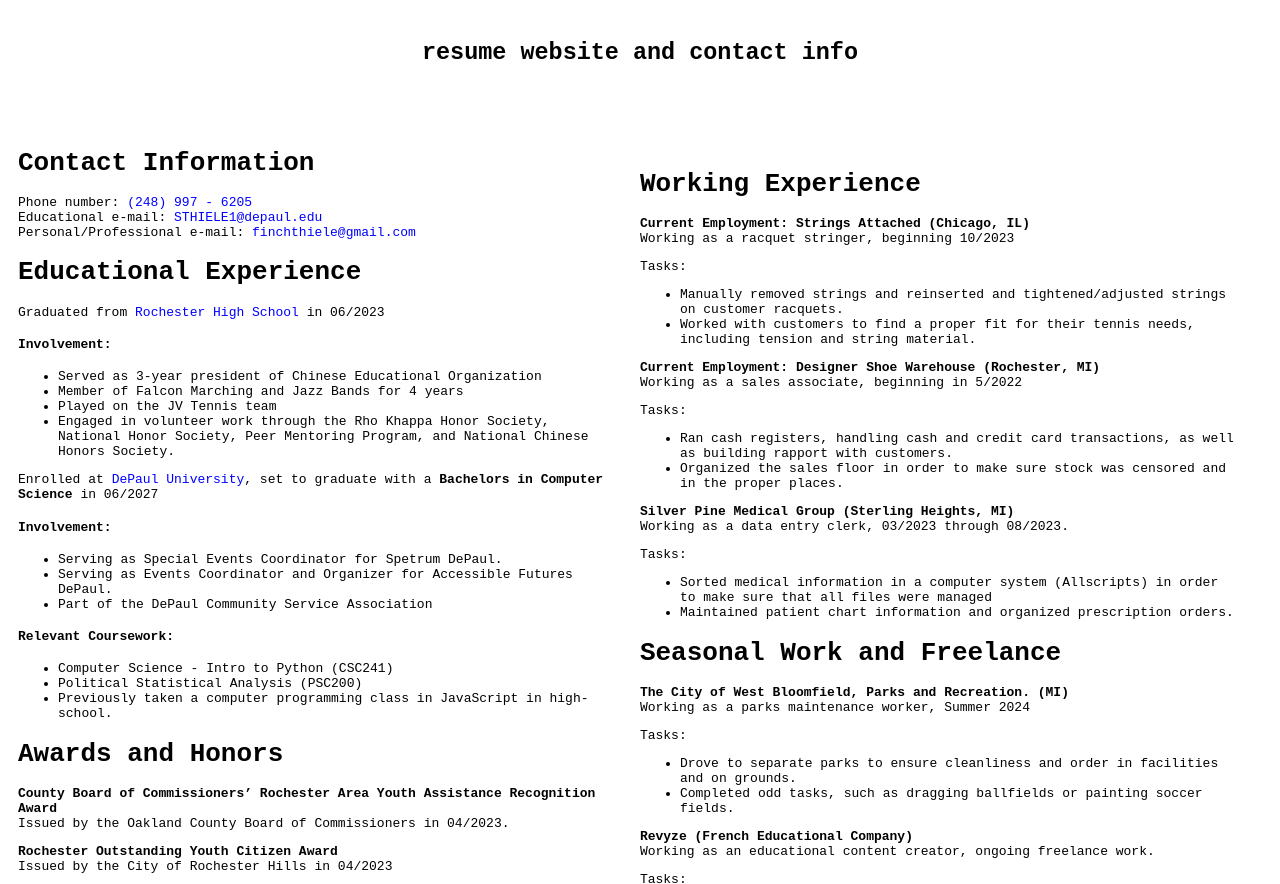
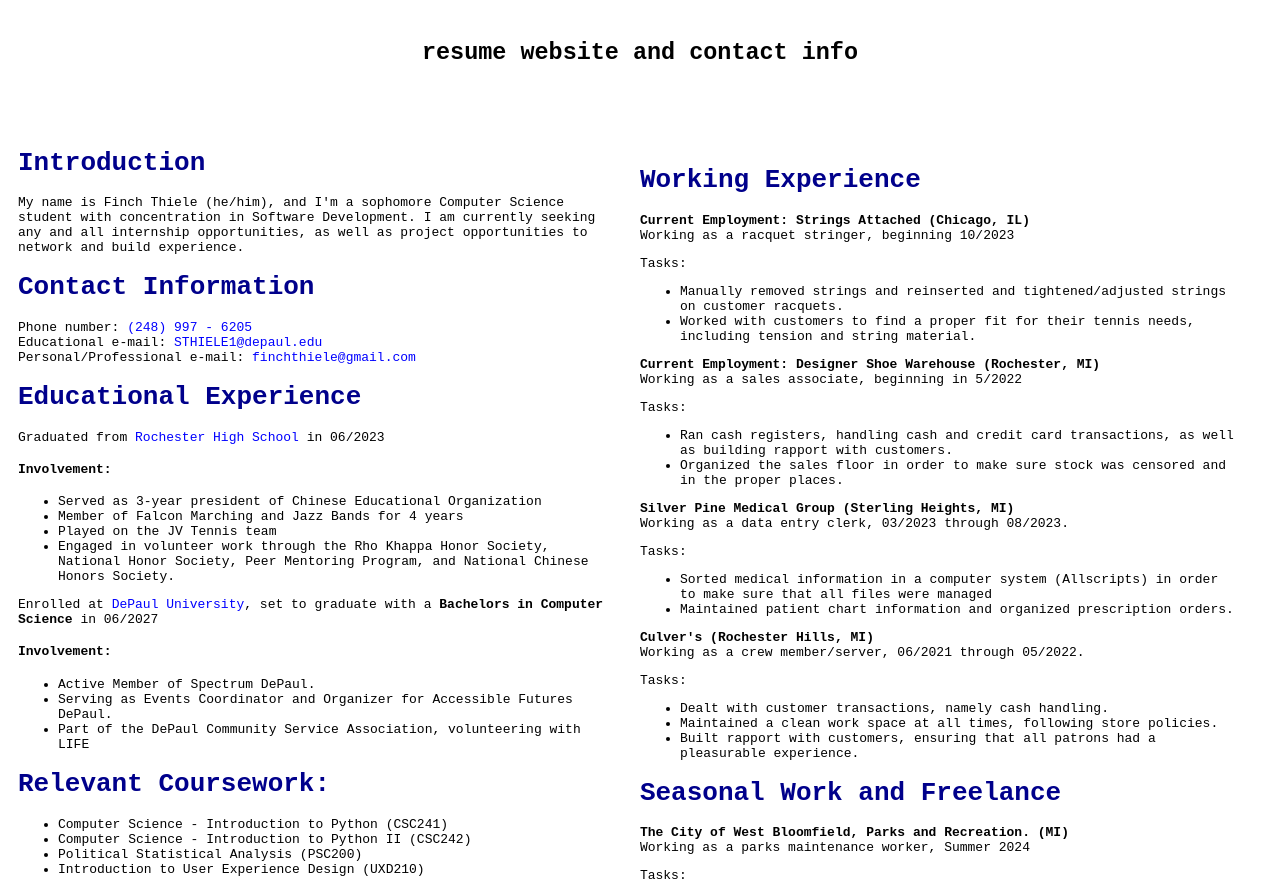
Before and after one commit to finchthiele/resume, a plain HTML site: page index.html in a window 1280 px wide. Shown: the part 142-1026 px from the top of the page. Drawn offline with Linux system fonts and the light colour scheme.

Commit message:
Update index.html

```diff
--- a/index.html
+++ b/index.html
@@ -34,6 +34,7 @@
     }
     h1{
         padding: 0px;
+        color: darkblue
 
     }
 
@@ -60,10 +61,12 @@
 </style>
 <body>
     <header>
-        <h1>Finch Thiele (he/him)</h1>
+        <h1>Finch Thiele</h1>
         <center><h6>resume website and contact info</h6></h5></center>
     </header>
         <div class="centered">
+        <h1>Introduction</h1>
+        <p>My name is Finch Thiele (he/him), and I'm a sophomore Computer Science student with concentration in Software Development. I am currently seeking any and all internship opportunities, as well as project opportunities to network and build experience.</p>
         <h1>Contact Information</h1>
         <p>Phone number: <span style="color:blue">(248) 997 - 6205</span><br>Educational e-mail: <span style="color:blue">STHIELE1@depaul.edu</span><br>Personal/Professional e-mail: <span style="color:blue">finchthiele@gmail.com</span></p>
           <h1>Educational Experience</h1>
@@ -78,15 +81,16 @@
           <p>Enrolled at <span style="color:blue">DePaul University</span>, set to graduate with a <b>Bachelors in Computer Science</b> in 06/2027</p>
           <h4>Involvement:</h4>
           <ul>
-            <li>Serving as Special Events Coordinator for Spetrum DePaul.</li>
+            <li>Active Member of Spectrum DePaul.</li>
             <li>Serving as Events Coordinator and Organizer for Accessible Futures DePaul. </li>
-            <li>Part of the DePaul Community Service Association</li>
+            <li>Part of the DePaul Community Service Association, volunteering with LIFE</li>
           </ul>
-          <h4>Relevant Coursework:</h4>
+          <h1>Relevant Coursework:</h1>
           <ul>
-            <li>Computer Science - Intro to Python (CSC241)</li>
+            <li>Computer Science - Introduction to Python (CSC241)</li>
+            <li>Computer Science - Introduction to Python II (CSC242)</li>
             <li>Political Statistical Analysis (PSC200)</li>
-            <li>Previously taken a computer programming class in JavaScript in high-school.</li>
+            <li>Introduction to User Experience Design (UXD210)</li>
           </ul>
           <h1>Awards and Honors</h1>
           <p><b>County Board of Commissioners’ Rochester Area Youth Assistance Recognition Award</b><br> Issued by the Oakland County Board of Commissioners in 04/2023.</p>
@@ -117,12 +121,21 @@
             <li>Maintained patient chart information and organized prescription orders.</li>
           </ul>
 
+          <p><b>Culver's (Rochester Hills, MI)</b><br> Working as a crew member/server, 06/2021 through 05/2022.</p>
+          <p>Tasks:</p>
+          <ul>
+            <li>Dealt with customer transactions, namely cash handling.</li>
+            <li>Maintained a clean work space at all times, following store policies.</li>
+            <li>Built rapport with customers, ensuring that all patrons had a pleasurable experience.</li>
+          </ul>
+
           <h1>Seasonal Work and Freelance</h1>
           <p><b>The City of West Bloomfield, Parks and Recreation. (MI)</b><br> Working as a parks maintenance worker, Summer 2024</p>
           <p>Tasks:</p>
           <ul>
             <li>Drove to separate parks to ensure cleanliness and order in facilities and on grounds.</li>
             <li>Completed odd tasks, such as dragging ballfields or painting soccer fields.</li>
+            <li>Ensured renters paperwork for rental of park facilities was complete.</li>
           </ul>
           <p><b>Revyze (French Educational Company)</b><br> Working as an educational content creator, ongoing freelance work.</p>
           <p>Tasks:</p>
```
